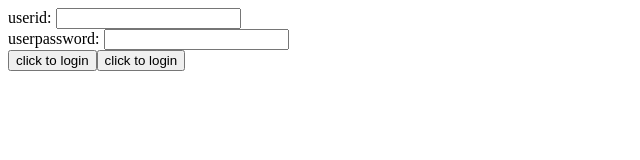
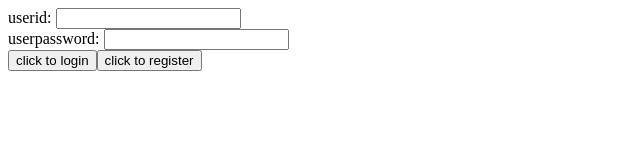
Before and after one commit to Yoavvm/TrashCan, a React (Create React App) app in the folder test-app/: page / in a window 1280 px wide. Shown: the top 160 px of the page, without its empty margins (0-640 px from the left). Built offline with nearby package versions, Linux system fonts and the light colour scheme.

Commit message:
so i can change pc

```diff
--- a/test-app/src/App.tsx
+++ b/test-app/src/App.tsx
@@ -28,7 +28,7 @@ function App() {
       </div>
       <div>
         <button onClick={() => {handleLoginClick()}}>click to login</button>
-        <button onClick={() => {handleRegisterClick()}}>click to login</button>
+        <button onClick={() => {handleRegisterClick()}}>click to register</button>
       </div>
     </div>
   );
```
